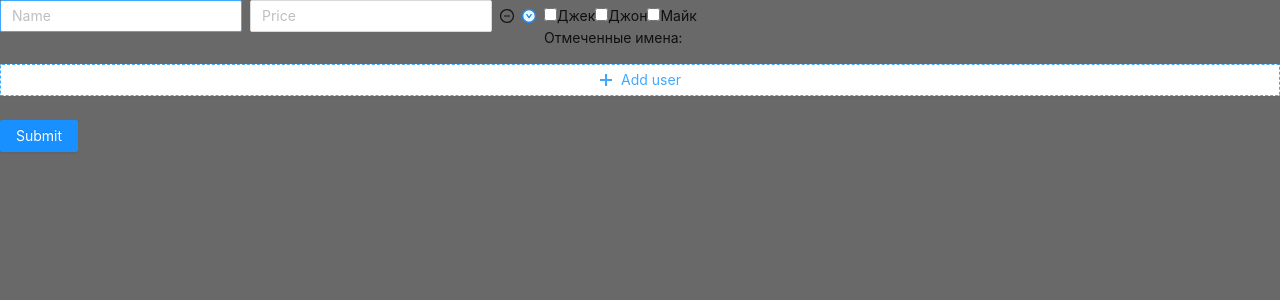
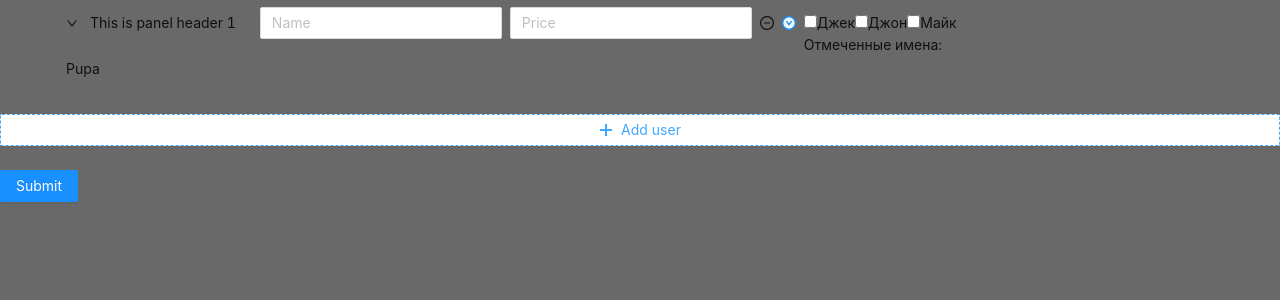
Before and after one commit to JopZaushi/DividingBill, a Vue app: page /calculate in a window 1280 px wide. Both pictures are taken after a click on the button "Add user". Shown: the top 300 px of the page. Built offline with nearby package versions, Linux system fonts and the light colour scheme.

Commit message:
second_change

```diff
--- a/src/views/CalculateProducts.vue
+++ b/src/views/CalculateProducts.vue
@@ -12,6 +12,13 @@
         style="display: flex; margin-bottom: 8px"
         align="baseline"
       >
+        <div class="panel">
+          <a-collapse v-model:activeKey="activeKey" ghost>
+            <a-collapse-panel key="1" header="This is panel header 1">
+              <p>Pupa</p>
+            </a-collapse-panel>
+          </a-collapse>
+        </div>
         <a-form-item
           :name="['products', index, 'name']"
           :rules="{
@@ -84,7 +91,7 @@ import {
   PlusOutlined,
   DownCircleTwoTone,
 } from "@ant-design/icons-vue";
-import { defineComponent, reactive, ref } from "vue";
+import { defineComponent, reactive, ref, watch } from "vue";
 export default defineComponent({
   components: {
     MinusCircleOutlined,
@@ -121,8 +128,13 @@ export default defineComponent({
         checkedNames: [],
       };
     };
+    const activeKey = ref(["1"]);
+    watch(activeKey, (val) => {
+      console.log(val);
+    });
     return {
       formRef,
+      activeKey,
       dynamicValidateForm,
       onFinish,
       removeUser,
@@ -139,4 +151,9 @@ export default defineComponent({
   width: auto;
   height: auto;
 }
+.panel {
+  display: flex;
+  justify-content: flex-end;
+  margin-left: 50px;
+}
 </style>
```
